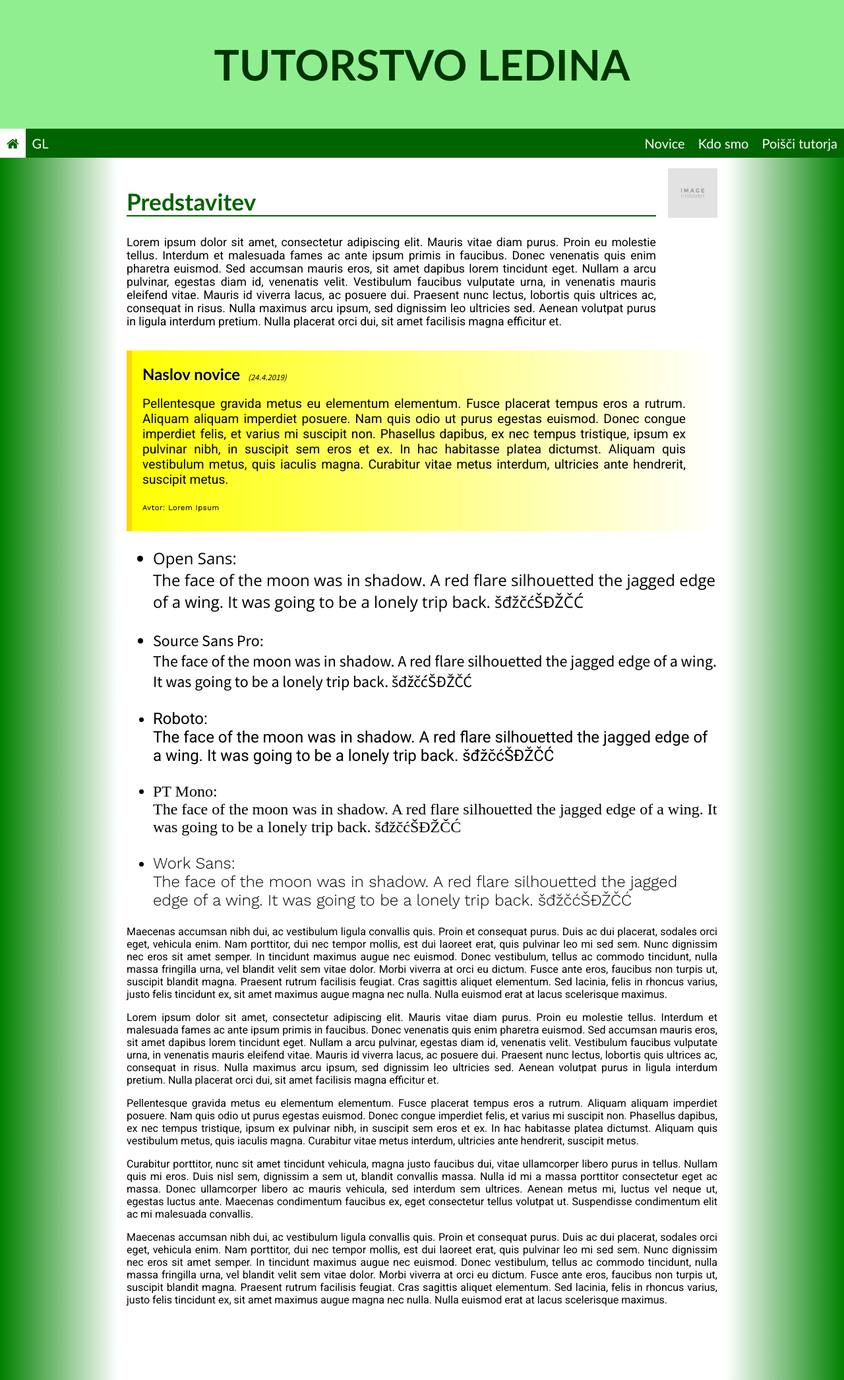
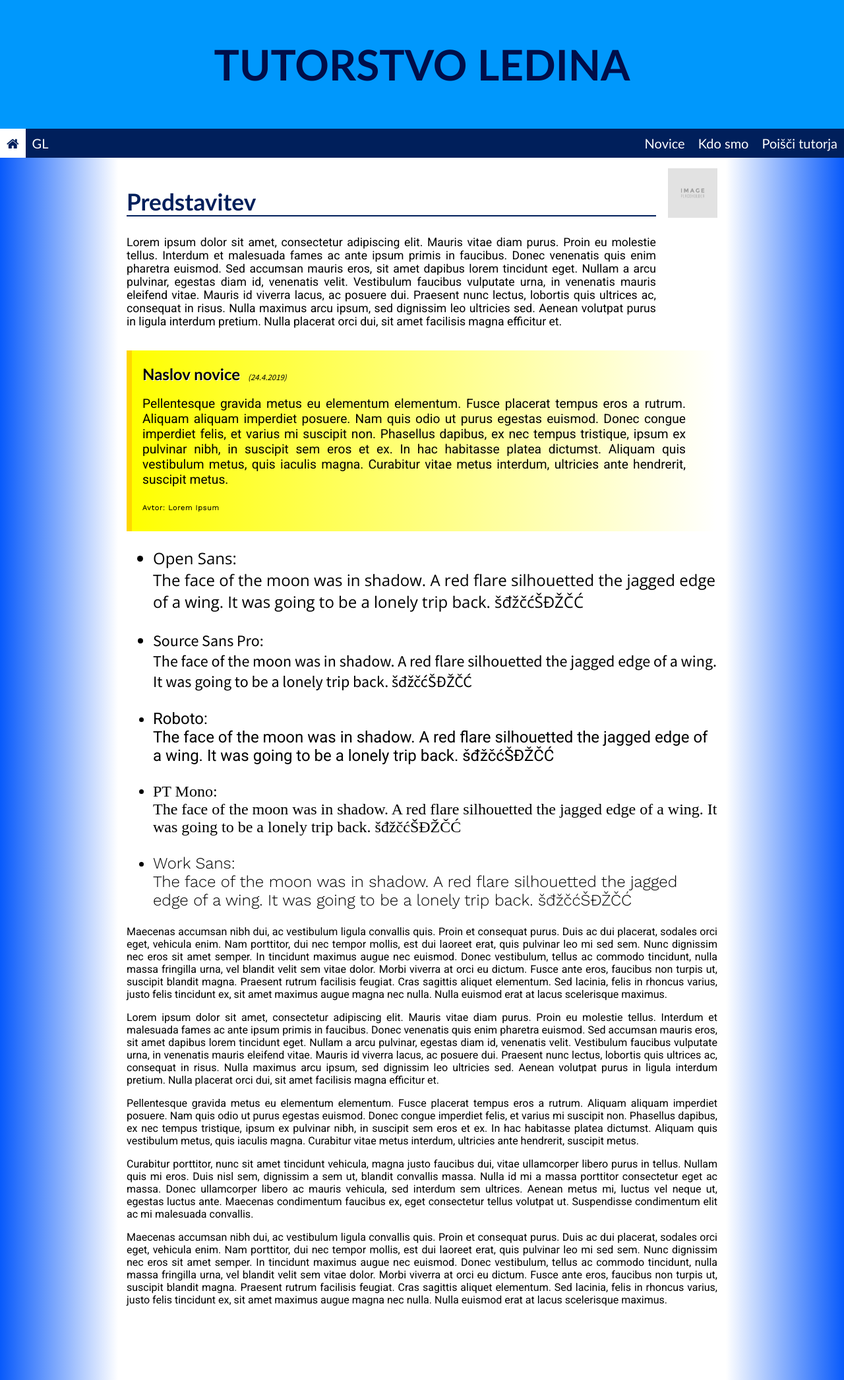
Before and after one commit to BKING123/tutorstvo, a PHP site: page /index.html in a window 1280 px wide. Shown: the whole page at 66% size. Run offline with PHP 8.4, Linux system fonts and the light colour scheme; some web fonts are replaced.

Commit message:
popravek spremembe barv
odstranil kodo za zeleno

```diff
--- a/global.css
+++ b/global.css
@@ -65,6 +65,10 @@ p {
 /************************************************************************************************************************************************/
 /* BARVE */
 /************************************************************************************************************************************************/
+
+/*****************/
+/* GLAVNI NASLOV */
+/*****************/
 #title {
 	background: #0098fc;
 }
@@ -73,7 +77,9 @@ h1 {
 }
 
 
+/**************/
 /* NAVIGACIJA */
+/**************/
 nav {
 	background: #001f5b;
 }
@@ -91,7 +97,7 @@ nav a.selected {
     color: #001f5b;
 }
 
-
+/*Telo*/
 body {
 	/* glavni gradient ob straneh */
 	background: linear-gradient(to right, #085afb, white 14%, white 86%, #085afb 100%);
@@ -106,53 +112,6 @@ article {
 	background: linear-gradient(to right, yellow, white);
 	border-left-color: #ff0000;
 }
-/*****************/
-/* GLAVNI NASLOV */
-/*****************/
-#title {
-	background: lightgreen;
-}
-h1 {
-	color: #003300; /* mal temnejsa kot darkgreen, isti odtenek */
-}
-
-
-/**************/
-/* NAVIGACIJA */
-/**************/
-nav {
-	background: darkgreen;
-}
-nav a {
-    color: 	white;
-}
-/* Obarvanje hovering linkov v navigaciji */
-nav a:hover {
-    background: white;
-    color: darkgreen;
-}
-/* Obarvanje linka trenutne strani v navigaciji */
-nav a.selected {
-	background: white;
-    color: darkgreen;
-}
-
-
-/***********/
-/* VSEBINA */
-/***********/
-body {
-	/* glavni gradient ob straneh */
-	background: linear-gradient(to right, green, white 14%, white 86%, green 100%);
-}
-
-h2 { /* section titles */
-	color: darkgreen;
-	border-bottom-color: darkgreen;
-}
-
-
-
 
 
 /************************************************************************************************************************************************/
```
